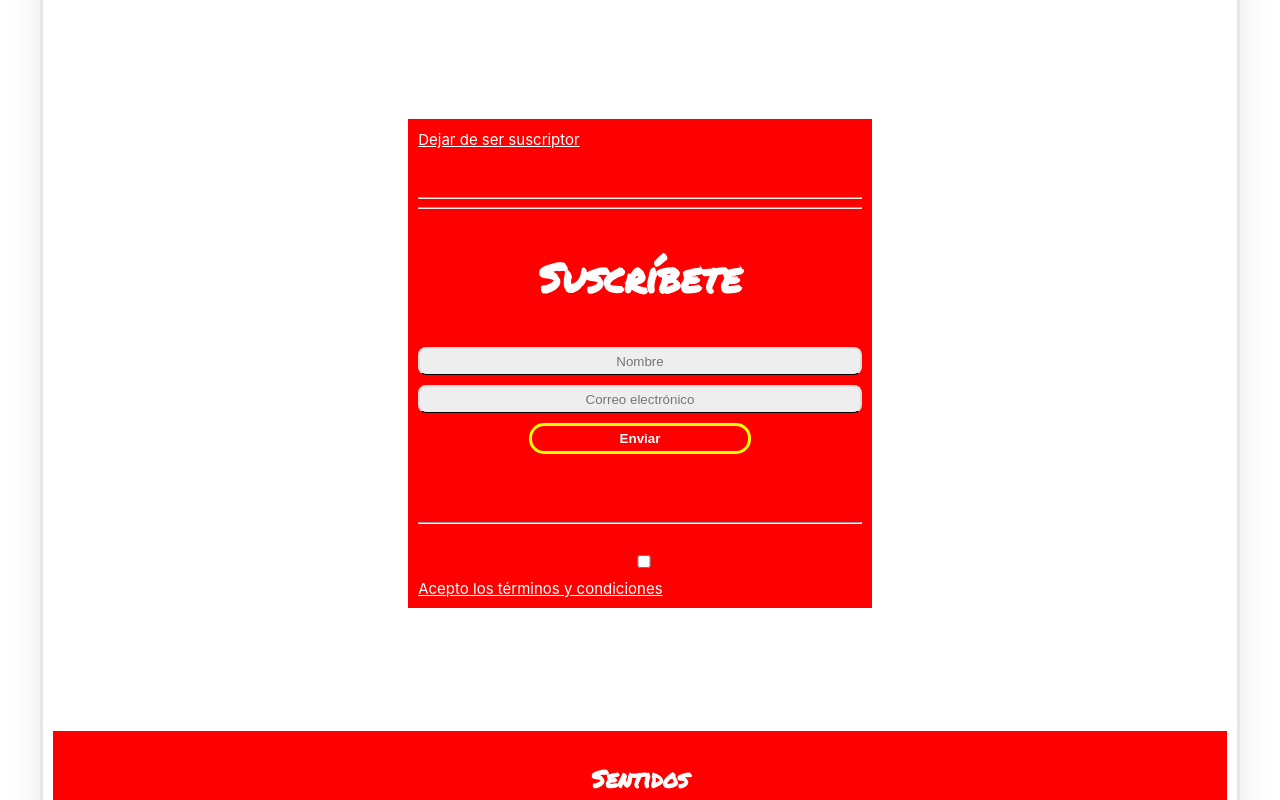
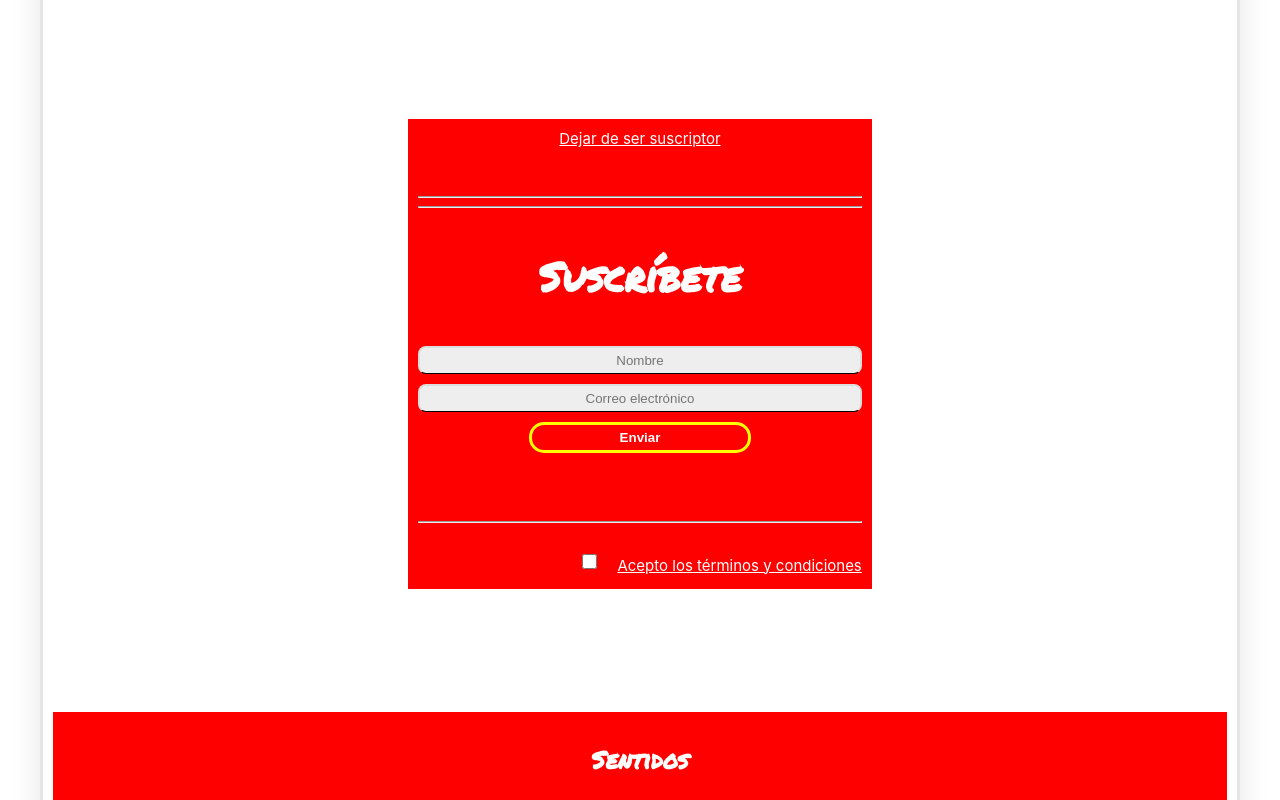
Before and after one commit to Xantino1997/sentidos-blog, a React (Create React App) app in the folder client/: page /register in a window 1280 px wide. Shown: the part 1037-1837 px from the top of the page. Built offline with nearby package versions, Linux system fonts and the light colour scheme; no server answers; a web font is replaced by a local one.

Commit message:
Update App.css

```diff
--- a/client/src/App.css
+++ b/client/src/App.css
@@ -382,13 +382,46 @@ main{
   border-radius: 50%;
 }
 
+.unsuscribe {
+  display: flex;
+  align-items: center;
+  justify-content: center;
+}
+
+.terminos {
+  display: flex;
+  align-items: center;
+  justify-content: flex-end;
+}
+
+.terminos > input {
+  flex-shrink: 0;
+  margin-right: 20px;
+  width: 15px;
+  height: 15px;
+  border-radius: 50%;
+}
+
+.terminos > input:checked {
+  background-color: #000; /* Puedes ajustar el color de fondo cuando el checkbox está marcado */
+}
+
+.terminos > input:focus {
+  outline: none; /* Elimina el contorno al hacer foco en el input */
+}
+
+.terminos > a {
+  font-size: 15px;
+  color: #fff;
+  text-decoration: underline;
+}
 
 .register{
   margin: 10px auto;
   font-weight: bold;
   font-size: 1rem;
-  color:#fff;
-  border:3px solid #fff;
+  color:black !important;
+  border:3px solid #000;
   padding: 60px 5px  ;
   justify-content: center;
   width: 300px;
```
